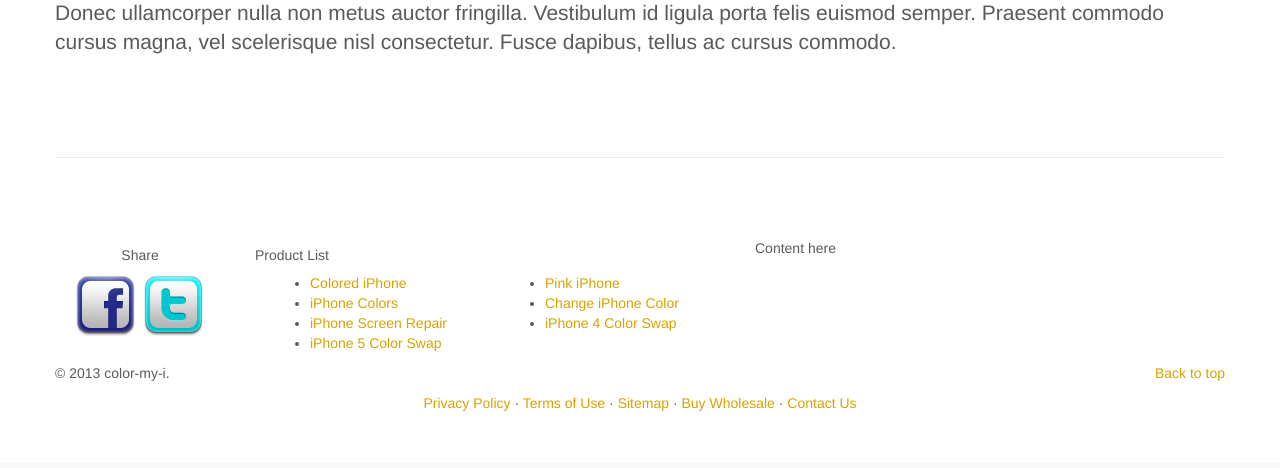
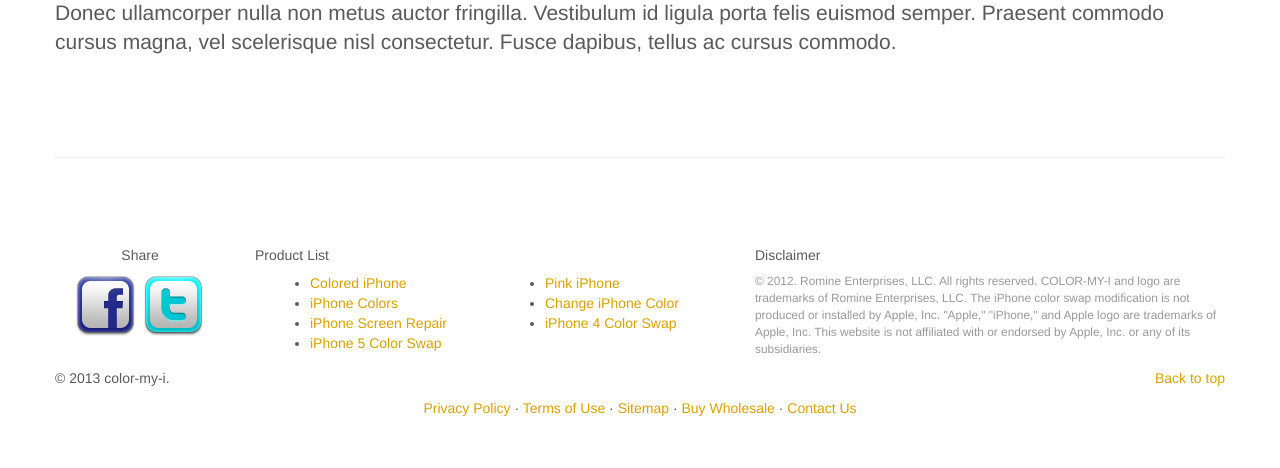
Before and after one commit to cornelisonc/CMI-v2.5, a PHP site: page /index.php in a window 1280 px wide. Shown: the part 2092-2560 px from the top of the page. Before the commit the page ends 2503 px from the top, so only its background shows below. Run offline with PHP 8.4, Linux system fonts and the light colour scheme; some libraries are stand-ins or nearby versions.

Commit message:
disclaimer

```diff
--- a/footer.php
+++ b/footer.php
@@ -22,8 +22,9 @@
                 </ul>
             </div>
         </div>
-        <div class="col-lg-5">
-            <p>Content here</p>
+        <div class="col-lg-5 pull-left">
+            <h5>Disclaimer</h5>
+            <p class="text-muted"><small>© 2012. Romine Enterprises, LLC. All rights reserved. COLOR-MY-I and logo are trademarks of Romine Enterprises, LLC. The iPhone color swap modification is not produced or installed by Apple, Inc. "Apple," "iPhone," and Apple logo are trademarks of Apple, Inc. This website is not affiliated with or endorsed by Apple, Inc. or any of its subsidiaries.</small></p>
         </div>
     </div>
 
```
